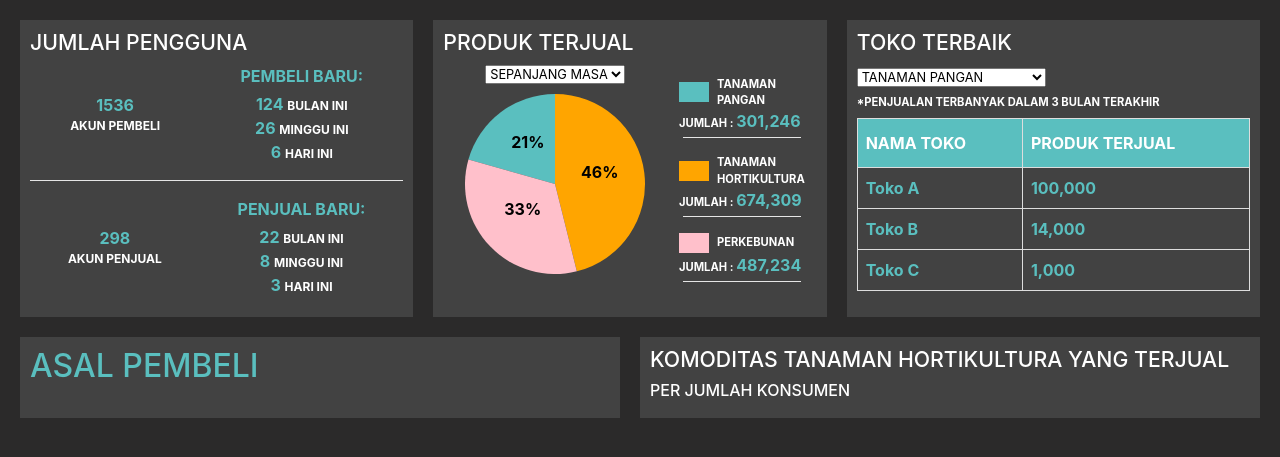
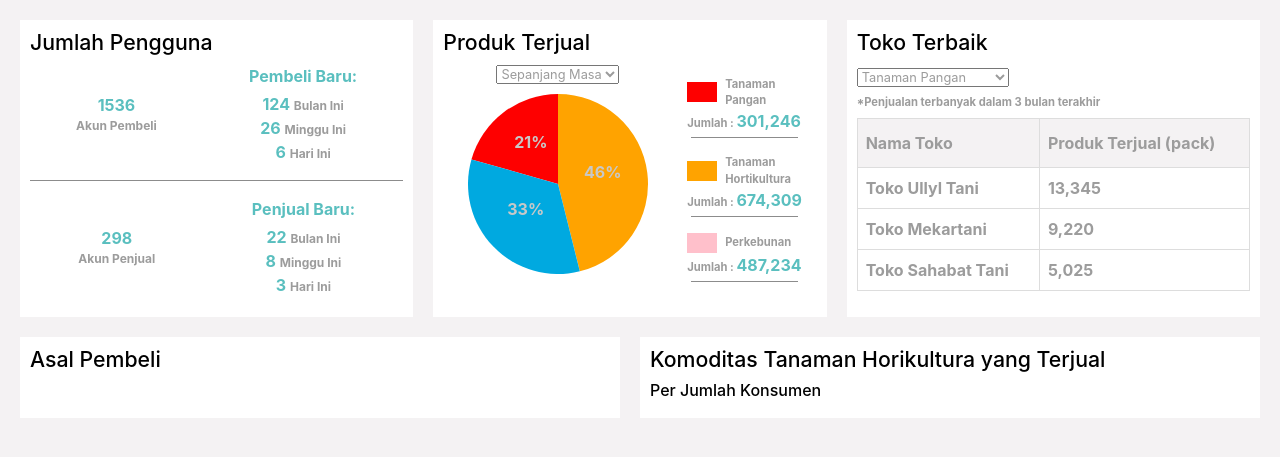
Before and after one commit to aldifirmansyah/ARGOAGRO-Web, a PHP site: page /index.html in a window 1280 px wide. Shown: the top 457 px of the page. Run offline with PHP 8.4, Linux system fonts and the light colour scheme; some libraries are stand-ins or nearby versions.

Commit message:
[UPDATE] redesign [ADD] Toko Terbaik section done

```diff
--- a/index.html
+++ b/index.html
@@ -14,8 +14,8 @@
     <div class="container-fluid no-mar-pad">
       <div class="row no-mar-pad">
         <div class="col-md-4 no-mar-pad">
-          <section style="margin-right: 20px;">
-            <h2 class="title">JUMLAH PENGGUNA</h2>
+          <section id="jumlah-pengguna" style="margin-right: 20px;">
+            <h2 class="title">Jumlah Pengguna</h2>
             <div
               style="display: flex; flex-direction: row; justify-content: space-around"
             >
@@ -23,31 +23,31 @@
                 style="text-align: center; display: flex; flex-direction: column; justify-content: center;"
               >
                 <p style="margin-bottom: 0;">1536</p>
-                <p style="color: white; font-size: 0.75rem;">AKUN PEMBELI</p>
+                <p style="color: #9C9C9C; font-size: 0.75rem;">Akun Pembeli</p>
               </div>
               <div style="text-align: center;">
-                <p style="margin-bottom: 4px;">PEMBELI BARU:</p>
+                <p style="margin-bottom: 4px;">Pembeli Baru:</p>
                 <p>
                   124
-                  <span style="color: white; font-size: 0.75rem;"
-                    >BULAN INI</span
+                  <span style="color: #9C9C9C; font-size: 0.75rem;"
+                    >Bulan Ini</span
                   >
                 </p>
                 <p>
                   26
-                  <span style="color: white; font-size: 0.75rem;"
-                    >MINGGU INI</span
+                  <span style="color: #9C9C9C; font-size: 0.75rem;"
+                    >Minggu Ini</span
                   >
                 </p>
                 <p>
                   6
-                  <span style="color: white; font-size: 0.75rem;"
-                    >HARI INI</span
+                  <span style="color: #9C9C9C; font-size: 0.75rem;"
+                    >Hari Ini</span
                   >
                 </p>
               </div>
             </div>
-            <hr style="background: white;" />
+            <hr style="background: #9C9C9C;" />
             <div
               style="display: flex; flex-direction: row; justify-content: space-around"
             >
@@ -55,26 +55,26 @@
                 style="text-align: center; display: flex; flex-direction: column; justify-content: center;"
               >
                 <p>298</p>
-                <p style="color: white; font-size: 0.75rem;">AKUN PENJUAL</p>
+                <p style="color: #9C9C9C; font-size: 0.75rem;">Akun Penjual</p>
               </div>
               <div style="text-align: center;">
-                <p style="margin-bottom: 4px;">PENJUAL BARU:</p>
+                <p style="margin-bottom: 4px;">Penjual Baru:</p>
                 <p>
                   22
-                  <span style="color: white; font-size: 0.75rem;"
-                    >BULAN INI</span
+                  <span style="color: #9C9C9C; font-size: 0.75rem;"
+                    >Bulan Ini</span
                   >
                 </p>
                 <p>
                   8
-                  <span style="color: white; font-size: 0.75rem;"
-                    >MINGGU INI</span
+                  <span style="color: #9C9C9C; font-size: 0.75rem;"
+                    >Minggu Ini</span
                   >
                 </p>
                 <p>
                   3
-                  <span style="color: white; font-size: 0.75rem;"
-                    >HARI INI</span
+                  <span style="color: #9C9C9C; font-size: 0.75rem;"
+                    >Hari Ini</span
                   >
                 </p>
               </div>
@@ -83,7 +83,7 @@
         </div>
         <div class="col-md-4 no-mar-pad">
           <section id="produk-terjual">
-            <h2 class="title">PRODUK TERJUAL</h2>
+            <h2 class="title">Produk Terjual</h2>
             <div
               style="display: flex; flex-direction: row; justify-content:space-around; align-items: center;"
             >
@@ -91,10 +91,10 @@
                 style="display: flex; flex-direction: column; align-items: center;"
               >
                 <select id="produk-terjual-select">
-                  <option value="0">SEPANJANG MASA</option>
-                  <option value="1">BULAN INI</option>
-                  <option value="2">MINGGU INI</option>
-                  <option value="3">HARI INI</option>
+                  <option value="0">Sepanjang Masa</option>
+                  <option value="1">Bulan Ini</option>
+                  <option value="2">Minggu Ini</option>
+                  <option value="3">Hari Ini</option>
                 </select>
                 <div>
                   <svg id="produk-terjual-chart"></svg>
@@ -104,27 +104,27 @@
                 <div class="legend">
                   <div
                     class="color-box"
-                    style="background-color: #5abfbf;"
+                    style="background-color: #FE0000;"
                   ></div>
                   <div>
-                    <p>TANAMAN</p>
-                    <p>PANGAN</p>
+                    <p>Tanaman</p>
+                    <p>Pangan</p>
                   </div>
                 </div>
-                <p>JUMLAH : <span id="total-1">3,232</span></p>
-                <hr style="background: white" />
+                <p>Jumlah : <span id="total-1"></span></p>
+                <hr style="background: #9C9C9C" />
                 <div class="legend">
                   <div
                     class="color-box"
-                    style="background-color: orange;"
+                    style="background-color: #FFA300;"
                   ></div>
                   <div>
-                    <p>TANAMAN</p>
-                    <P>HORTIKULTURA</P>
+                    <p>Tanaman</p>
+                    <P>Hortikultura</P>
                   </div>
                 </div>
-                <p>JUMLAH : <span id="total-2">321,321</span></p>
-                <hr style="background: white" />
+                <p>Jumlah : <span id="total-2"></span></p>
+                <hr style="background: #9C9C9C" />
 
                 <div style="display: flex; flex-direction: row">
                   <div class="legend">
@@ -132,42 +132,30 @@
                       class="color-box"
                       style="background-color: pink;"
                     ></div>
-                    <p>PERKEBUNAN</p>
+                    <p>Perkebunan</p>
                   </div>
                 </div>
-                <p>JUMLAH : <span id="total-3">1,000</span></p>
-                <hr style="background: white" />
+                <p>Jumlah : <span id="total-3"></span></p>
+                <hr style="background: #9C9C9C" />
               </div>
             </div>
           </section>
         </div>
         <div class="col-md-4 no-mar-pad">
           <section id="best-stores">
-            <h2 class="title">TOKO TERBAIK</h2>
-            <select id="produk-terjual-select">
-              <option value="0">TANAMAN PANGAN</option>
-              <option value="1">TANAMAN HORTIKULTURA</option>
-              <option value="2">PERKEBUNAN</option>
+            <h2 class="title">Toko Terbaik</h2>
+            <select id="toko-terbaik-select">
+              <option value="0">Tanaman Pangan</option>
+              <option value="1">Tanaman Hortikultura</option>
+              <option value="2">Perkebunan</option>
             </select>
-            <p style="color: white; font-size: 0.7rem; margin: 6px 0;">
-              *PENJUALAN TERBANYAK DALAM 3 BULAN TERAKHIR
+            <p style="color: #9C9C9C; font-size: 0.7rem; margin: 6px 0;">
+              *Penjualan terbanyak dalam 3 bulan terakhir
             </p>
             <table class="table">
               <tr>
-                <th>NAMA TOKO</th>
-                <th>PRODUK TERJUAL</th>
-              </tr>
-              <tr>
-                <td>Toko A</td>
-                <td>100,000</td>
-              </tr>
-              <tr>
-                <td>Toko B</td>
-                <td>14,000</td>
-              </tr>
-              <tr>
-                <td>Toko C</td>
-                <td>1,000</td>
+                <th>Nama Toko</th>
+                <th>Produk Terjual<span id="product-unit"></span></th>
               </tr>
             </table>
           </section>
@@ -176,13 +164,13 @@
       <div class="row no-mar-pad" style="margin-top: 20px;">
         <div class="col-md-6 no-mar-pad">
           <section style="margin-right: 20px;">
-            <h2 class="titie">ASAL PEMBELI</h2>
+            <h2 class="title">Asal Pembeli</h2>
           </section>
         </div>
         <div class="col-md-6 no-mar-pad">
           <section>
-            <h2 class="title">KOMODITAS TANAMAN HORTIKULTURA YANG TERJUAL</h2>
-            <h2 class="title" style="font-size: 1rem;">PER JUMLAH KONSUMEN</h2>
+            <h2 class="title">Komoditas Tanaman Horikultura yang Terjual</h2>
+            <h2 class="title" style="font-size: 1rem;">Per Jumlah Konsumen</h2>
           </section>
         </div>
       </div>
@@ -191,5 +179,6 @@
     <script src="https://d3js.org/d3.v4.js"></script>
     <script type="text/javascript" src="scripts.js"></script>
     <script type="text/javascript" src="produk-terjual.js"></script>
+    <script type="text/javascript" src="toko-terbaik.js"></script>
   </body>
 </html>
--- a/produk-terjual.js
+++ b/produk-terjual.js
@@ -20,7 +20,7 @@ var paired = data[1].reduce((acc, next, idx) => {
 var colorScale = d3
   .scaleOrdinal()
   .domain(paired)
-  .range(["#5abfbf", "orange", "pink"]);
+  .range(["#FE0000", "#FFA300", "#00A9E0"]);
 
 d3.select("#produk-terjual-chart")
   .attr("width", width)
@@ -83,6 +83,7 @@ function setData(idx) {
     .attr("transform", function(d) {
       return "translate(" + path.centroid(d) + ")";
     })
+    .attr("fill", "#C8C8C8")
     .style("text-anchor", "middle")
     .style("font-size", 17);
 
--- a/styles.css
+++ b/styles.css
@@ -3,19 +3,19 @@ html {
 }
 
 * {
-  color: #5abfbf;
+  color: #9c9c9c;
   font-weight: bold;
   margin: 0;
   padding: 0;
 }
 
 body {
-  background-color: #2b2a2a;
+  background-color: #f4f2f3;
   padding: 20px;
 }
 
 section {
-  background-color: #424242;
+  background-color: white;
   padding: 10px;
   height: 100%;
 }
@@ -32,7 +32,11 @@ p {
 
 .title {
   font-size: 1.33rem;
-  color: white;
+  color: black;
+}
+
+#jumlah-pengguna p {
+  color: #5abfbf;
 }
 
 #produk-terjual {
@@ -46,12 +50,12 @@ p {
 }
 #produk-terjual p {
   font-size: 0.7rem;
-  color: white;
+  color: #9c9c9c;
 }
 
 select,
 option {
-  color: black;
+  color: #9c9c9c;
   font-weight: 400;
   font-size: 0.8rem;
 }
@@ -87,8 +91,8 @@ option {
   padding-top: 12px;
   padding-bottom: 12px;
   text-align: left;
-  background-color: #5abfbf;
-  color: white;
+  background-color: #f4f2f3;
+  color: #9c9c9c;
 }
 
 #best-stores .table {
--- /dev/null
+++ b/toko-terbaik.js
@@ -0,0 +1,77 @@
+const bestStoresData = [
+  {
+    unitName: "pack",
+    data: [
+      {
+        name: "Toko Ullyl Tani",
+        productSold: 13345
+      },
+      {
+        name: "Toko Mekartani",
+        productSold: 9220
+      },
+      {
+        name: "Toko Sahabat Tani",
+        productSold: 5025
+      }
+    ]
+  },
+  {
+    unitName: "kg",
+    data: [
+      {
+        name: "Toko Maju Tani",
+        productSold: 12100
+      },
+      {
+        name: "Toko Sinartani",
+        productSold: 8010
+      },
+      {
+        name: "Toko Agro Amira",
+        productSold: 6826
+      }
+    ]
+  },
+  {
+    unitName: "kg",
+    data: [
+      {
+        name: "Toko LMGA Agro",
+        productSold: 9176
+      },
+      {
+        name: "Toko Eka Tani",
+        productSold: 7219
+      },
+      {
+        name: "Toko Mirasa Agro",
+        productSold: 5029
+      }
+    ]
+  }
+];
+
+d3.select("#toko-terbaik-select").on("change", function() {
+  let idx = d3.select(this).property("value");
+  setTable(idx);
+});
+
+setTable(d3.select("#toko-terbaik-select").property("value"));
+
+function setTable(idx) {
+  let tempData = bestStoresData[idx];
+  d3.select("#best-stores #product-unit").text(` (${tempData.unitName})`);
+  d3.selectAll("#best-stores .data").remove();
+  let table = d3.select("#best-stores .table");
+
+  let updateTable = table.selectAll(".data").data(tempData.data);
+  updateTable.exit().remove();
+
+  let tr = updateTable
+    .enter()
+    .append("tr")
+    .classed("data", true);
+  tr.append("td").text(d => d.name);
+  tr.append("td").text(d => numberWithCommas(d.productSold));
+}
```
